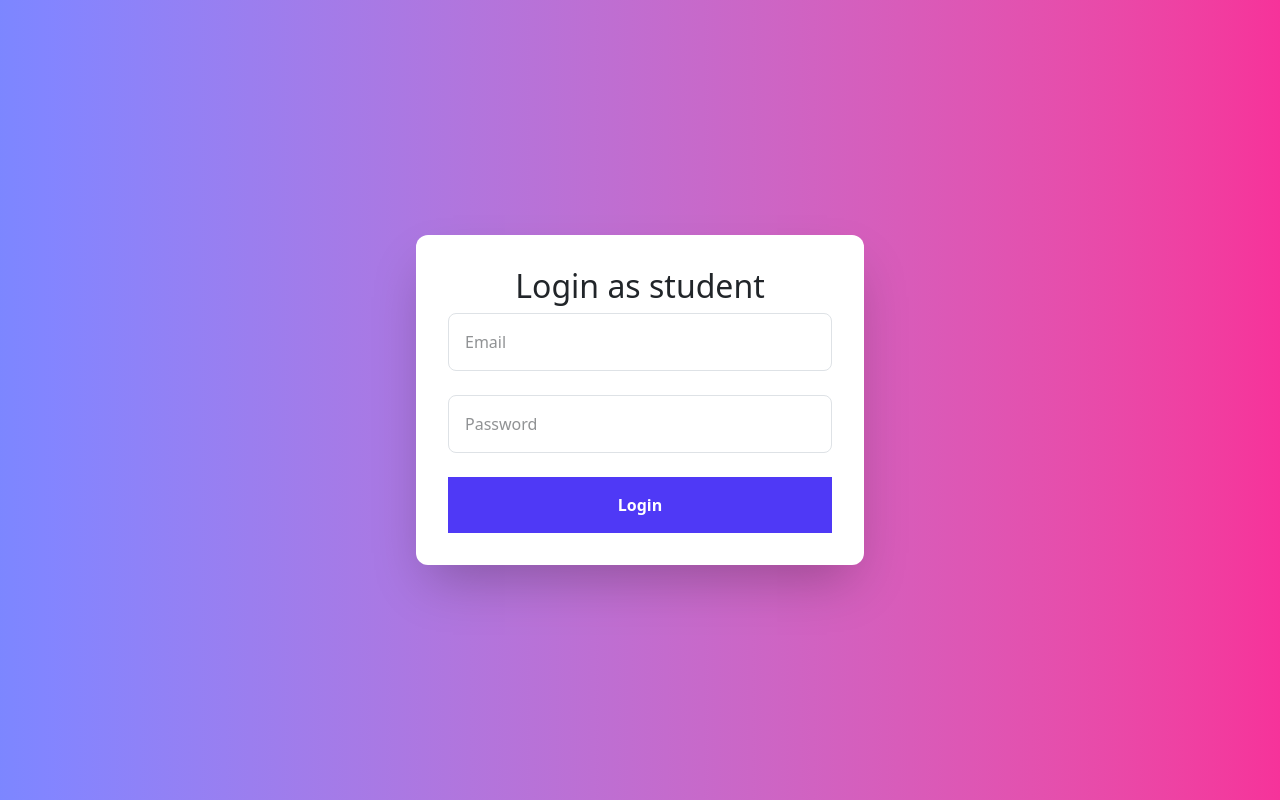
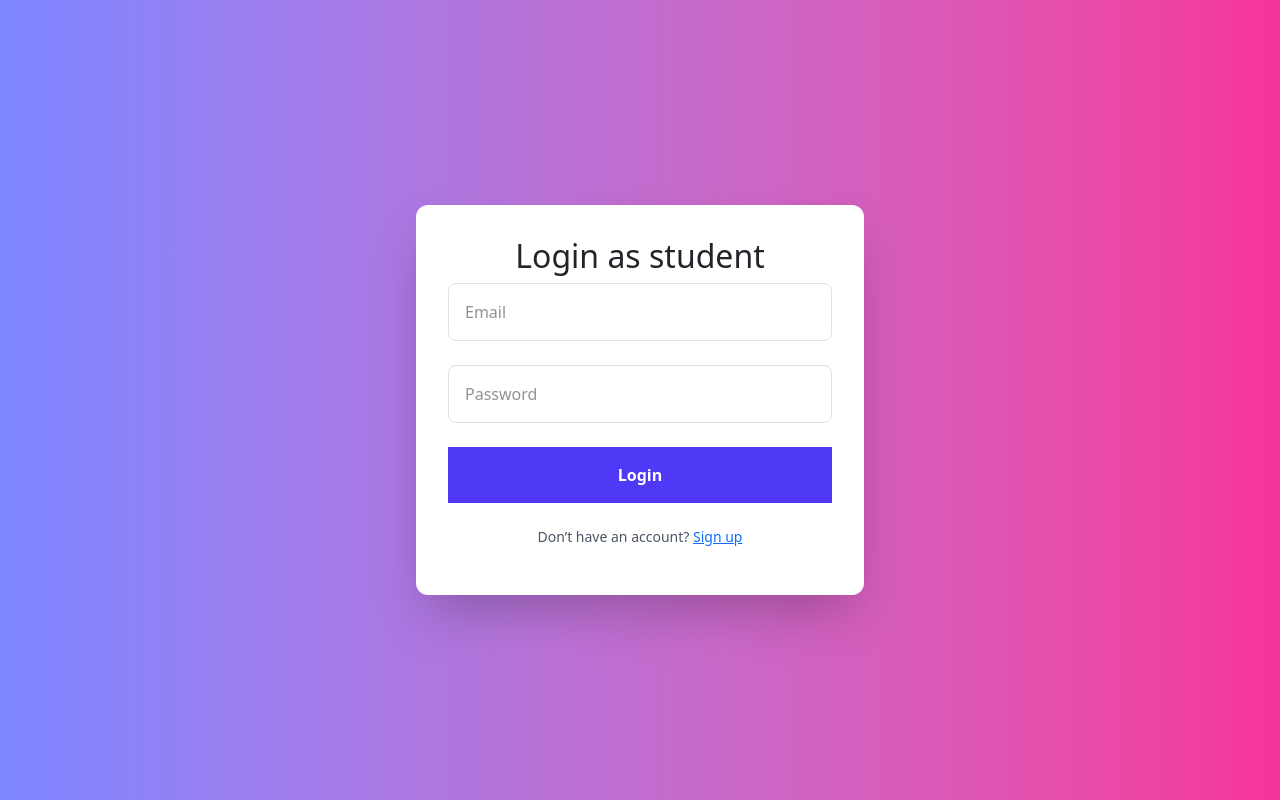
Before and after one commit to premsairock0/iomp-project, a React (Vite) app in the folder frontend/: page /login/student in a window 1280 px wide. Built offline with nearby package versions, Linux system fonts and the light colour scheme; a small style sheet from the web is missing.

Commit message:
admin change password module

```diff
--- a/frontend/src/Pages/LoginPage.jsx
+++ b/frontend/src/Pages/LoginPage.jsx
@@ -1,4 +1,4 @@
-import { useParams, useNavigate } from 'react-router-dom';
+import { useParams, useNavigate, Link } from 'react-router-dom';
 import { useState } from 'react';
 
 export default function LoginPage() {
@@ -41,7 +41,9 @@
   return (
     <div className="min-h-screen flex items-center justify-center bg-gradient-to-r from-indigo-400 to-pink-500">
       <div className="bg-white p-8 rounded-xl shadow-2xl w-[90%] max-w-md">
-        <h2 className="text-2xl font-bold text-center mb-6 text-indigo-700">Login as {role}</h2>
+        <h2 className="text-2xl font-bold text-center mb-6 text-indigo-700">
+          Login as {role}
+        </h2>
         <form onSubmit={handleLogin}>
           <input
             type="text"
@@ -66,6 +68,15 @@
             Login
           </button>
         </form>
+
+        {role === 'student' && (
+          <p className="text-center mt-4 text-sm text-gray-600">
+            Don’t have an account?{' '}
+            <Link to="/register" className="text-indigo-600 hover:underline font-medium">
+              Sign up
+            </Link>
+          </p>
+        )}
       </div>
     </div>
   );
```
